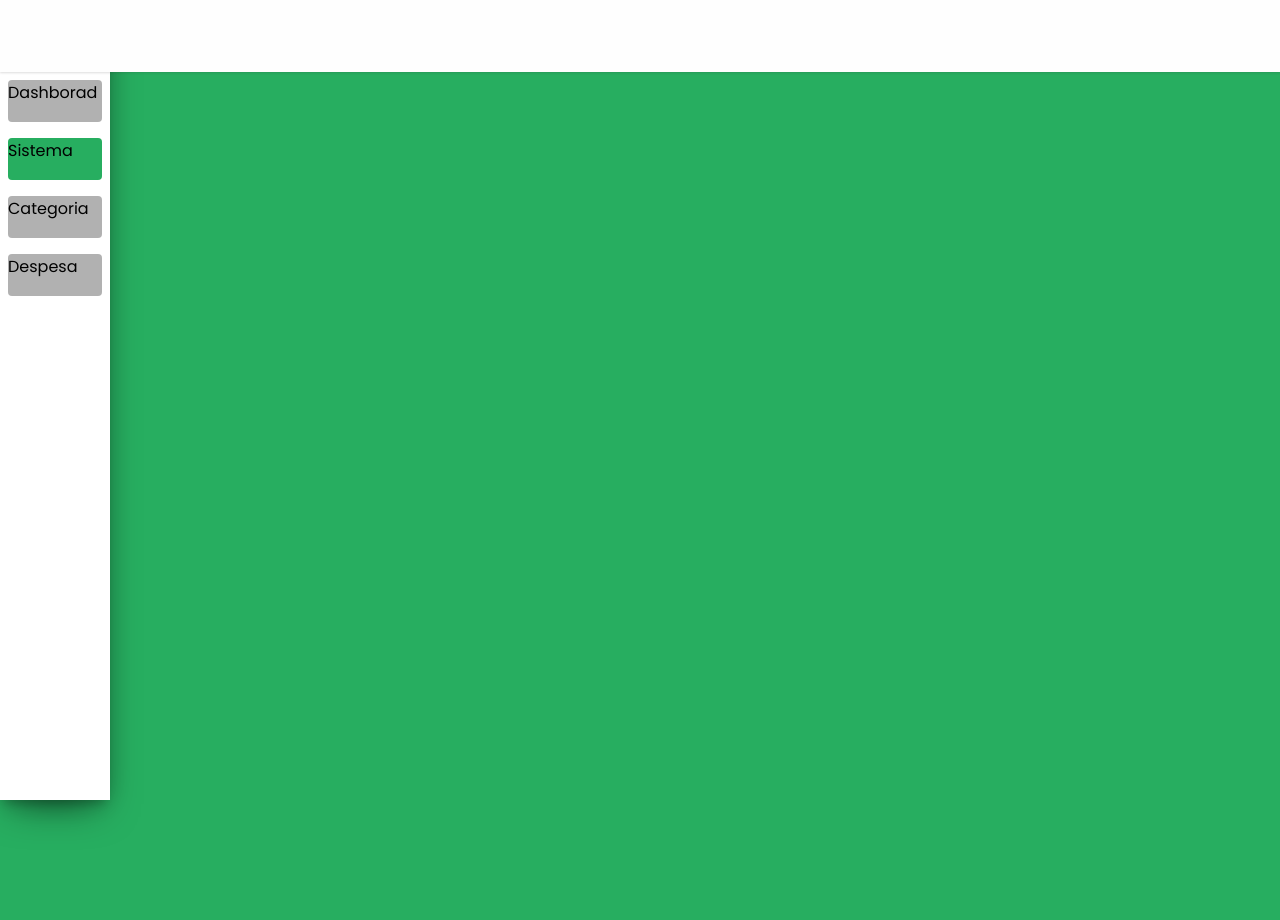
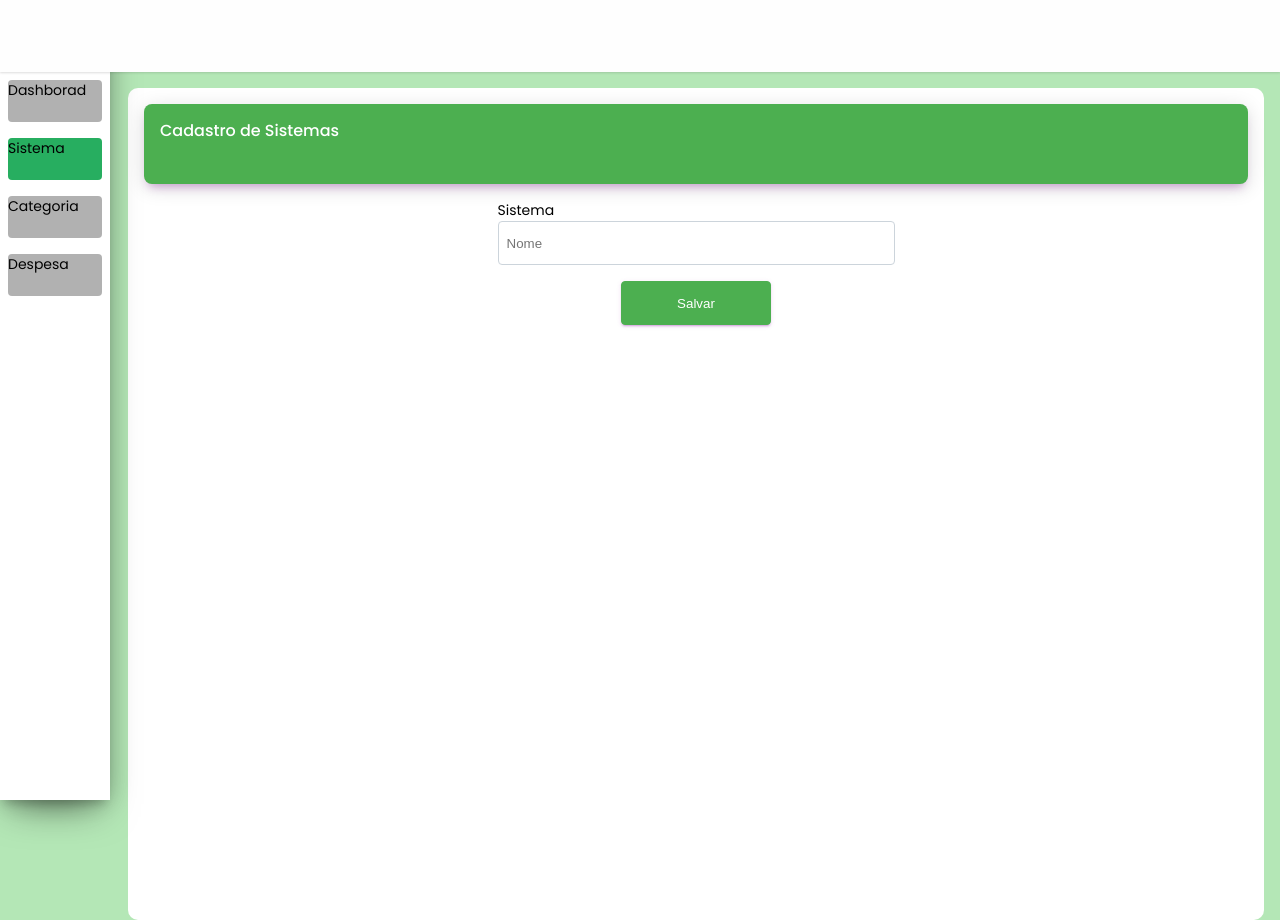
Before and after one commit to Wesley-Silva/Financeiro-Front, an Angular app: page /sistema in a window 1280 px wide. Before the commit the page ends 800 px from the top, so only its background shows below. Built offline with nearby package versions, Linux system fonts and the light colour scheme.

Commit message:
Layout da pagina de cadastro de sistema

```diff
--- a/src/app/pages/login/login.component.ts
+++ b/src/app/pages/login/login.component.ts
@@ -39,7 +39,7 @@
     this.loginService.login(this.dadosForm["email"].value, this.dadosForm["senha"].value)
       .subscribe(
         token => {
-          alert(token);
+          //alert(token);
           this.router.navigate(['/dashboard']);
         },
         err =>
--- a/src/app/pages/sistema/sistema.component.html
+++ b/src/app/pages/sistema/sistema.component.html
@@ -1,2 +1,36 @@
 <navbar></navbar>
 <sidebar></sidebar>
+
+<div class="container-base">
+
+    <div class="content-page">
+        <div class="card-header">
+            <div class="card-title">
+                Cadastro de Sistemas
+            </div>
+        </div>
+
+        <form class="form-page" [formGroup]="sistemForm" (submit)="enviar()">
+
+            <div class="row">
+                <div class="group-row">
+                    <label>Sistema</label>
+                    <input type="text" name="name" id="name" placeholder="Nome" formControlName="name" required />
+                    <label class="error-input" *ngIf="sistemForm.get('name')?.errors?.['required'] &&
+                        sistemForm.get('name')?.touched">
+                        Campo Obrigatório!
+                    </label>
+                </div>
+            </div>
+
+            <div class="row">
+                <div class="group-row">
+                    <input type="submit" value="Salvar" class="btn-primary" />
+                </div>
+            </div>
+
+        </form>
+
+    </div>
+
+</div>
--- a/src/app/pages/sistema/sistema.component.ts
+++ b/src/app/pages/sistema/sistema.component.ts
@@ -1,4 +1,5 @@
 import { Component } from '@angular/core';
+import { FormBuilder, FormGroup, Validators } from '@angular/forms';
 import { MenuService } from 'src/app/services/menu.service';
 
 @Component({
@@ -7,12 +8,31 @@
   styleUrls: ['./sistema.component.css']
 })
 export class SistemaComponent {
-  constructor(public menuService: MenuService)
+  constructor(public menuService: MenuService, public formBuilder: FormBuilder)
   {
 
   }
 
+  sistemForm: FormGroup;
+
   ngOnInit(){
       this.menuService.menuSelecionado = 2;
+
+      this.sistemForm = this.formBuilder.group
+      (
+        {
+          name: ['', [Validators.required]]
+        }
+      )
+  }
+
+  dadosForm(){
+    return this.sistemForm.controls;
+  }
+
+  enviar(){
+    debugger;
+    var dados = this.dadosForm();
+    alert(dados["name"].value)
   }
 }
--- a/src/app/pages/sistema/sistema.module.ts
+++ b/src/app/pages/sistema/sistema.module.ts
@@ -4,6 +4,7 @@
 import { SistemaRoutingModule } from "./sistema-routing.module";
 import { NavBarModule } from "src/app/components/navbar/navbar.module";
 import { SideBarModule } from "src/app/components/sidebar/sidebar.module";
+import { ReactiveFormsModule } from "@angular/forms";
 
 @NgModule({
     providers:[],
@@ -12,7 +13,8 @@
         CommonModule,
         SistemaRoutingModule,
         NavBarModule,
-        SideBarModule
+        SideBarModule,
+        ReactiveFormsModule
     ]
 })
 
--- a/src/styles.scss
+++ b/src/styles.scss
@@ -9,5 +9,86 @@
 body {
   font-family: "Poppins";
   margin: 0;
-  background: #27ae60;
+  background: #b4e7b6;
+
+  font-style: normal;
+  font-weight: 400;
+  font-size: 14px;
+  line-height: 21px;
 }
+
+input {
+  background: #ffffff;
+  box-sizing: border-box;
+  width: 397px;
+  height: 44px;
+  border: 1px solid #ccd4db;
+  border-radius: 4px;
+  padding: 8px;
+  color: #6e778b;
+}
+
+label {
+}
+
+.error-input {
+  font-size: 14px;
+  color: red;
+}
+
+.btn-primary {
+  color: #fff;
+  background-color: #4caf50;
+  border-color: #4caf50;
+  box-shadow: 0 2px 2px 0 rgba(156, 39, 176, 0.14), 0 3px 1px -2px rgba(156, 39, 176, 0.2),
+  0 1px 5px 0 rgba(156, 39, 176, 0.12);
+
+  cursor: pointer;
+  min-width: 150px;
+  width: auto;
+}
+
+.container-base {
+  padding: 88px 16px 0px 128px;
+
+  .content-page {
+    background: white;
+    padding: 16px;
+    border-radius: 10px;
+    min-height: 800px;
+    min-width: 352px;
+
+    .card-header {
+      z-index: 3 !important;
+      width: 100%;
+      height: 80px;
+      background-color: #4caf50;
+      box-shadow: 0 4px 20px 0px rgba(0, 0, 0, 0.14), 0 7px 10px -5px rgba(156, 39, 176, 0.4);
+      border-radius: 8px;
+      margin-bottom: 16px;
+
+      .card-title {
+        color: #fff;
+        padding: 16px;
+        font-size: 16px;
+        font-weight: 500;
+      }
+    }
+
+    .form-page {
+      display: grid;
+      justify-content: center;
+
+      .row {
+        display: flex;
+        justify-content: center;
+        align-items: center;
+        padding-bottom: 16px;
+
+        .group-row {
+          display: grid;
+        }
+      }
+    }
+  }
+}
```
